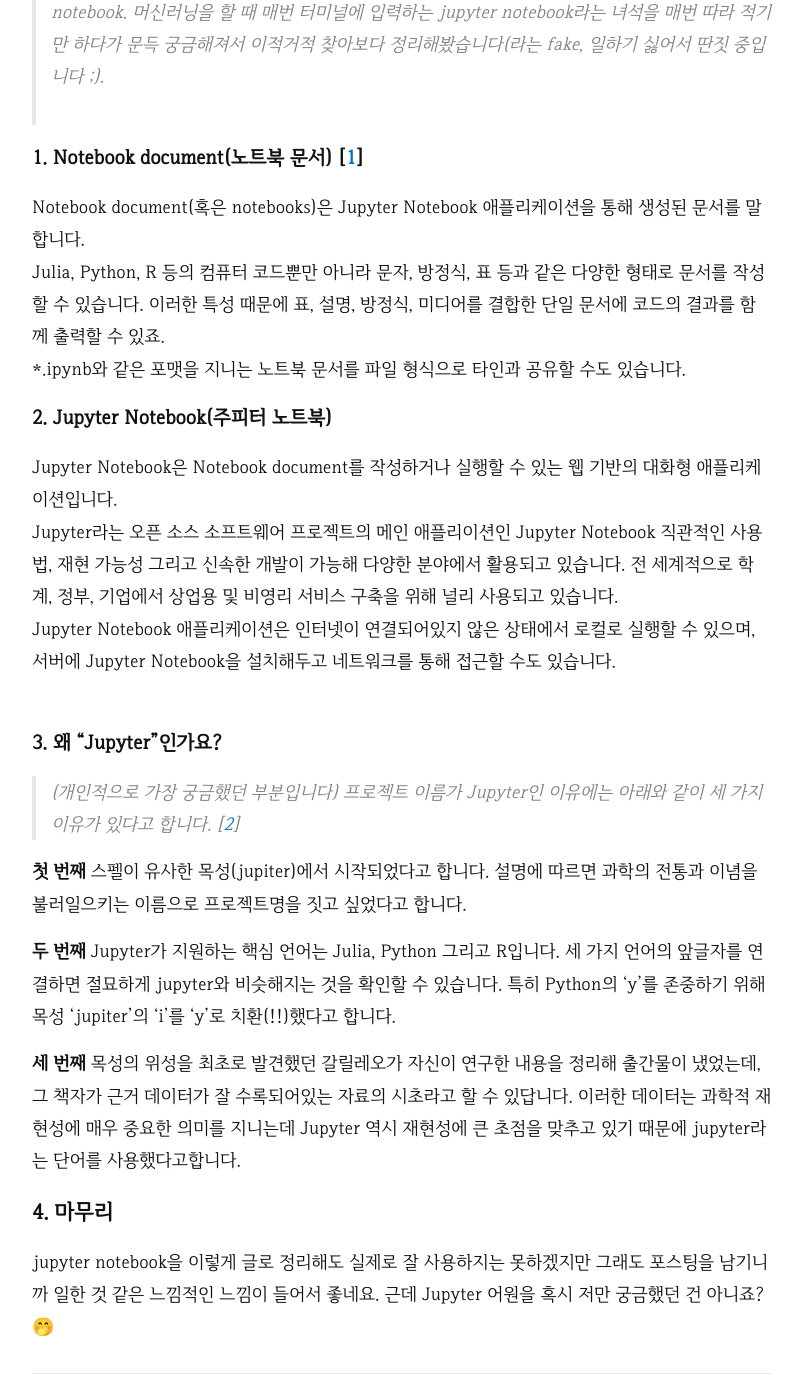
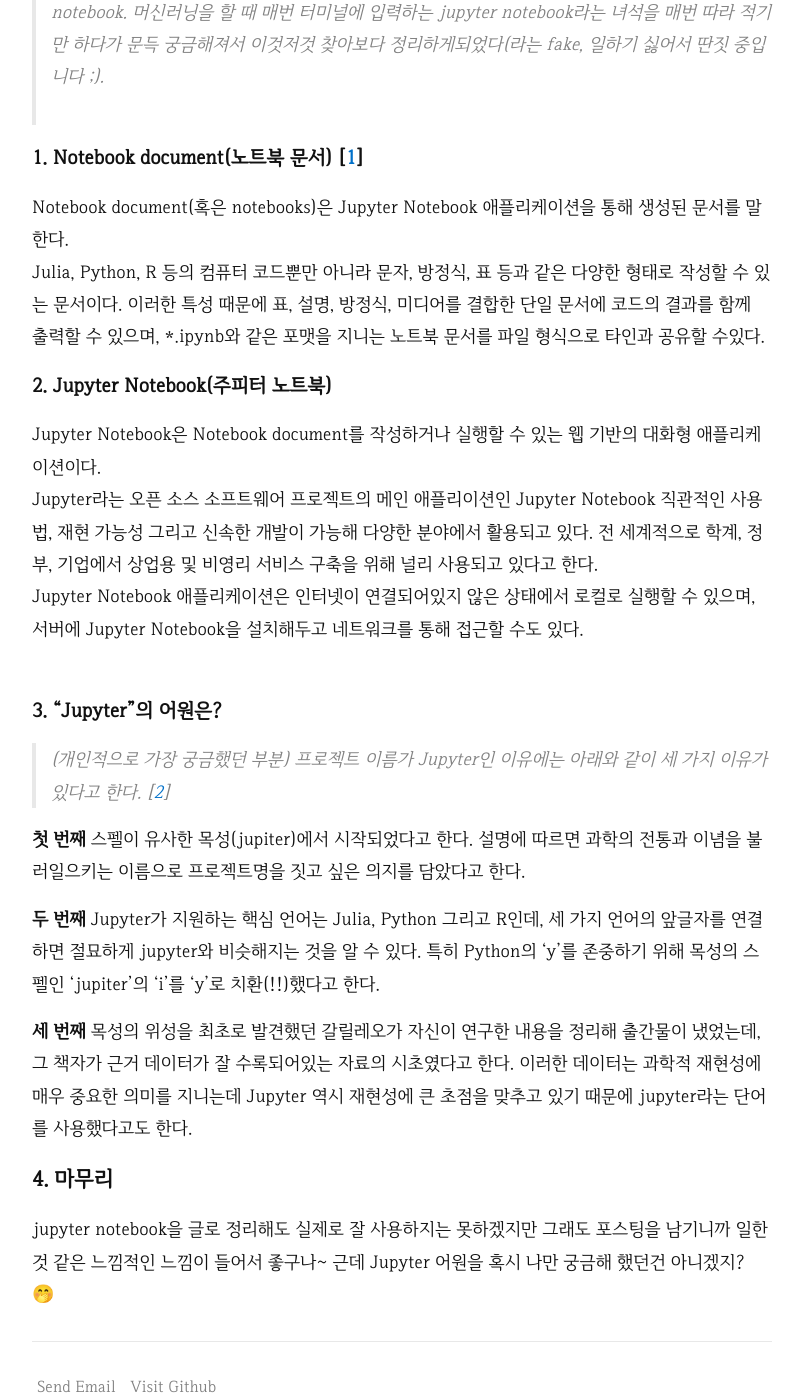
Before and after one commit to MijeongJeon/mijeongjeon.github.io, a Jekyll site: the page built from _posts/2018-08-08-jupyter_notebook.md, in a window 1280 px wide and 1400 px high, scrolled down 712 px. Shown: the whole window, without its empty margins (238-1041 px from the left). Built offline with Jekyll 4.4.1, drawn with Linux system fonts in a browser that asks for light colours; comment, search, counter and statistics services are not loaded.

Commit message:
update jupyter

```diff
--- a/_posts/2018-08-08-jupyter_notebook.md
+++ b/_posts/2018-08-08-jupyter_notebook.md
@@ -10,34 +10,33 @@
 ![](/assets/imgs/180808/image1.png)
 <br />
 
-> 친근한 두 개의 단어, 주피터(목성-은 jupiter이지만-)와 노트북(notebook-공책)의 결합인 Jupyter notebook. 머신러닝을 할 때 매번 터미널에 입력하는 *jupyter notebook*라는 녀석을 매번 따라 적기만 하다가 문득 궁금해져서 이적거적 찾아보다 정리해봤습니다(라는 fake, 일하기 싫어서 딴짓 중입니다 ;).
+> 친근한 두 개의 단어, 주피터(목성-은 jupiter이지만-)와 노트북(notebook-공책)의 결합인 Jupyter notebook. 머신러닝을 할 때 매번 터미널에 입력하는 *jupyter notebook*라는 녀석을 매번 따라 적기만 하다가 문득 궁금해져서 이것저것 찾아보다 정리하게되었다(라는 fake, 일하기 싫어서 딴짓 중입니다 ;).
 <br />
 <br />
 
 #### 1. Notebook document(노트북 문서) [[1]]
-Notebook document(혹은 notebooks)은 Jupyter Notebook 애플리케이션을 통해 생성된 문서를 말합니다.
-Julia, Python, R 등의 컴퓨터 코드뿐만 아니라 문자, 방정식, 표 등과 같은 다양한 형태로 문서를 작성할 수 있습니다. 이러한 특성 때문에 표, 설명, 방정식, 미디어를 결합한 단일 문서에 코드의 결과를 함께 출력할 수 있죠.
- \*.ipynb와 같은 포맷을 지니는 노트북 문서를 파일 형식으로 타인과 공유할 수도 있습니다.
+Notebook document(혹은 notebooks)은 Jupyter Notebook 애플리케이션을 통해 생성된 문서를 말한다.
+Julia, Python, R 등의 컴퓨터 코드뿐만 아니라 문자, 방정식, 표 등과 같은 다양한 형태로 작성할 수 있는 문서이다. 이러한 특성 때문에 표, 설명, 방정식, 미디어를 결합한 단일 문서에 코드의 결과를 함께 출력할 수 있으며,  \*.ipynb와 같은 포맷을 지니는 노트북 문서를 파일 형식으로 타인과 공유할 수있다.
 <br />
 
 #### 2. Jupyter Notebook(주피터 노트북)
-Jupyter Notebook은 Notebook document를 작성하거나 실행할 수 있는 웹 기반의 대화형 애플리케이션입니다.
-Jupyter라는 오픈 소스 소프트웨어 프로젝트의 메인 애플리이션인 Jupyter Notebook 직관적인 사용법, 재현 가능성 그리고 신속한 개발이 가능해 다양한 분야에서 활용되고 있습니다. 전 세계적으로 학계, 정부, 기업에서 상업용 및 비영리 서비스 구축을 위해 널리 사용되고 있습니다.
-Jupyter Notebook 애플리케이션은 인터넷이 연결되어있지 않은 상태에서 로컬로 실행할 수 있으며, 서버에 Jupyter Notebook을 설치해두고 네트워크를 통해 접근할 수도 있습니다.
+Jupyter Notebook은 Notebook document를 작성하거나 실행할 수 있는 웹 기반의 대화형 애플리케이션이다.
+Jupyter라는 오픈 소스 소프트웨어 프로젝트의 메인 애플리이션인 Jupyter Notebook 직관적인 사용법, 재현 가능성 그리고 신속한 개발이 가능해 다양한 분야에서 활용되고 있다. 전 세계적으로 학계, 정부, 기업에서 상업용 및 비영리 서비스 구축을 위해 널리 사용되고 있다고 한다.
+Jupyter Notebook 애플리케이션은 인터넷이 연결되어있지 않은 상태에서 로컬로 실행할 수 있으며, 서버에 Jupyter Notebook을 설치해두고 네트워크를 통해 접근할 수도 있다.
 <br />
 
-#### 3. 왜 "Jupyter"인가요?
-> (개인적으로 가장 궁금했던 부분입니다) 프로젝트 이름가 Jupyter인 이유에는 아래와 같이 세 가지 이유가 있다고 합니다. [[2]]
+#### 3. "Jupyter"의 어원은?
+> (개인적으로 가장 궁금했던 부분) 프로젝트 이름가 Jupyter인 이유에는 아래와 같이 세 가지 이유가 있다고 한다. [[2]]
 
-**첫 번째** 스펠이 유사한 목성(jupiter)에서 시작되었다고 합니다. 설명에 따르면 과학의 전통과 이념을 불러일으키는 이름으로 프로젝트명을 짓고 싶었다고 합니다.
+**첫 번째** 스펠이 유사한 목성(jupiter)에서 시작되었다고 한다. 설명에 따르면 과학의 전통과 이념을 불러일으키는 이름으로 프로젝트명을 짓고 싶은 의지를 담았다고 한다.
 
-**두 번째** Jupyter가 지원하는 핵심 언어는 Julia, Python 그리고 R입니다. 세 가지 언어의 앞글자를 연결하면 절묘하게 jupyter와 비슷해지는 것을 확인할 수 있습니다. 특히 Python의 'y'를 존중하기 위해 목성 'jupiter'의 'i'를 'y'로 치환(!!)했다고 합니다.
+**두 번째** Jupyter가 지원하는 핵심 언어는 Julia, Python 그리고 R인데, 세 가지 언어의 앞글자를 연결하면 절묘하게 jupyter와 비슷해지는 것을 알 수 있다. 특히 Python의 'y'를 존중하기 위해 목성의 스펠인 'jupiter'의 'i'를 'y'로 치환(!!)했다고 한다.
 
-**세 번째** 목성의 위성을 최초로 발견했던 갈릴레오가 자신이 연구한 내용을 정리해 출간물이 냈었는데, 그 책자가 근거 데이터가 잘 수록되어있는 자료의 시초라고 할 수 있답니다. 이러한 데이터는 과학적 재현성에 매우 중요한 의미를 지니는데 Jupyter 역시 재현성에 큰 초점을 맞추고 있기 때문에 jupyter라는 단어를 사용했다고합니다.
+**세 번째** 목성의 위성을 최초로 발견했던 갈릴레오가 자신이 연구한 내용을 정리해 출간물이 냈었는데, 그 책자가 근거 데이터가 잘 수록되어있는 자료의 시초였다고 한다. 이러한 데이터는 과학적 재현성에 매우 중요한 의미를 지니는데 Jupyter 역시 재현성에 큰 초점을 맞추고 있기 때문에 jupyter라는 단어를 사용했다고도 한다.
 <br />
 
 ### 4. 마무리
-jupyter notebook을 이렇게 글로 정리해도 실제로 잘 사용하지는 못하겠지만 그래도 포스팅을 남기니까 일한 것 같은 느낌적인 느낌이 들어서 좋네요. 근데 Jupyter 어원을 혹시 저만 궁금했던 건 아니죠? 🤭
+jupyter notebook을 글로 정리해도 실제로 잘 사용하지는 못하겠지만 그래도 포스팅을 남기니까 일한 것 같은 느낌적인 느낌이 들어서 좋구나~ 근데 Jupyter 어원을 혹시 나만 궁금해 했던건 아니겠지? 🤭
 
 [1]:http://jupyter-notebook.readthedocs.io/en/stable/examples/Notebook/What%20is%20the%20Jupyter%20Notebook.html#Introduction
 [2]:https://github.com/jupyter/design/wiki/Jupyter-Logo
```
